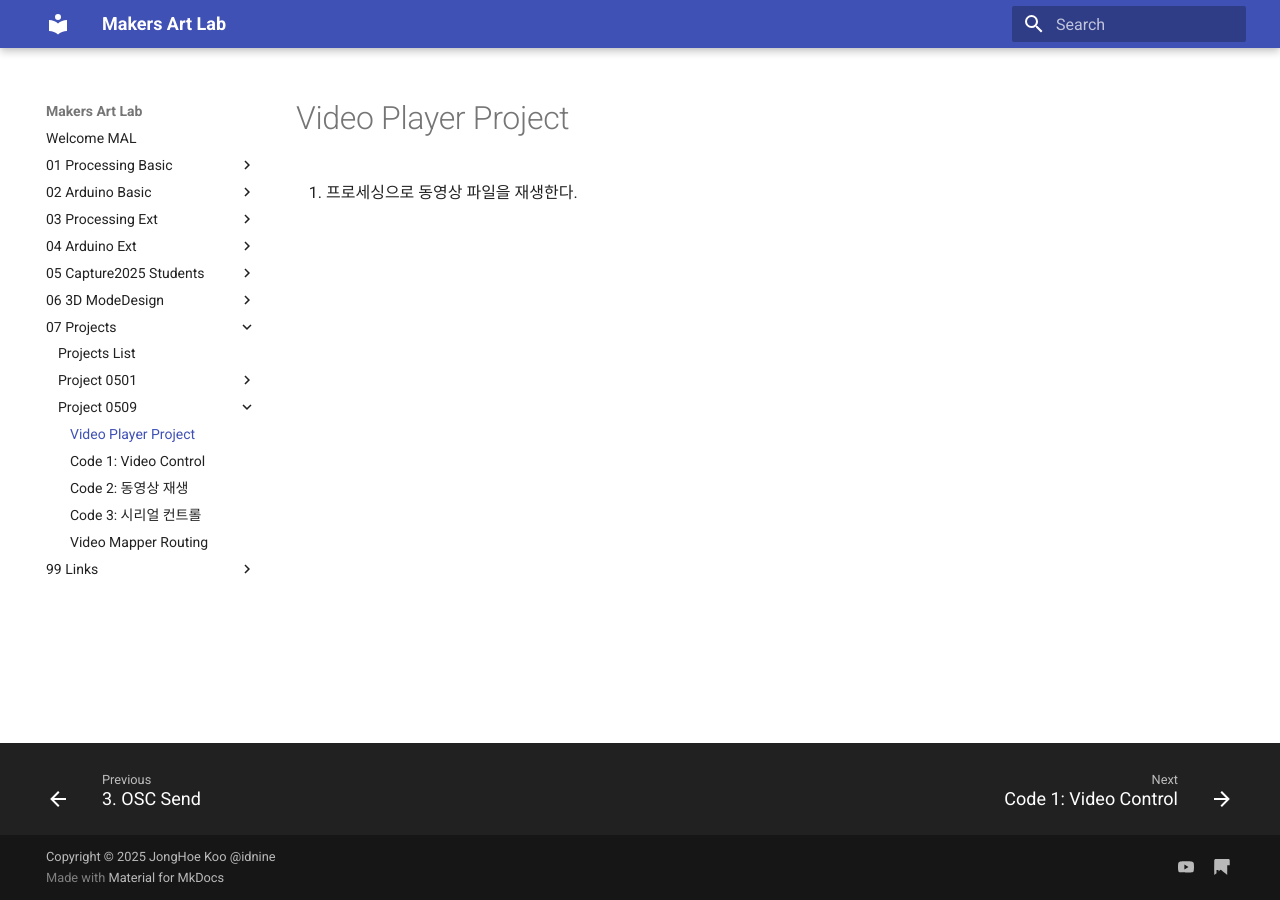
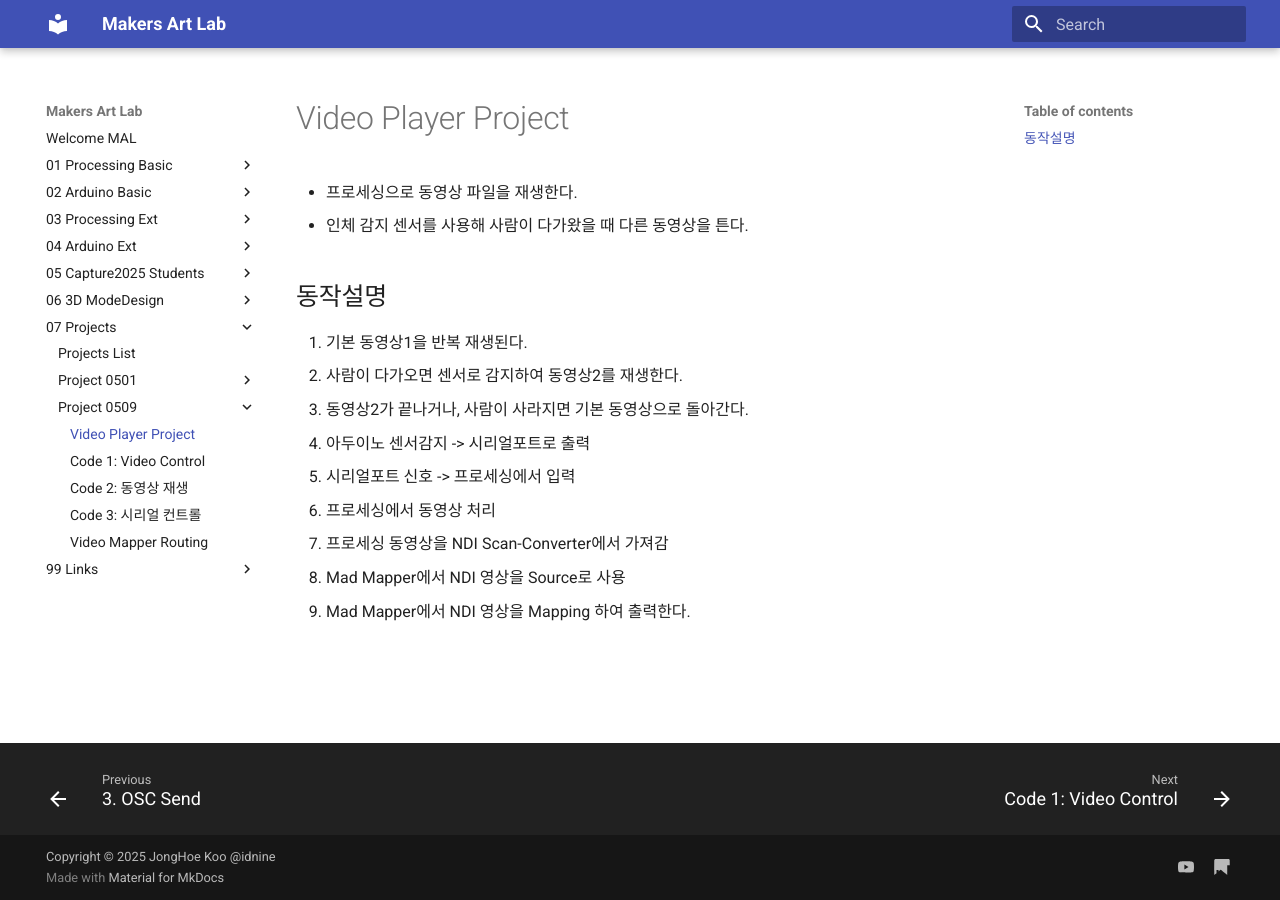
Before and after one commit to jonghoe9/makers-art-lab, an MkDocs documentation site: the page built from docs/07_Projects/Project_0509/index.md, in a window 1280 px wide. Built offline with MkDocs 1.6.1 and Material for MkDocs 9.7.7, drawn with Linux system fonts in a browser that asks for light colours.

```diff
--- a/docs/07_Projects/Project_0509/index.md
+++ b/docs/07_Projects/Project_0509/index.md
@@ -1,3 +1,15 @@
 # Video Player Project
 
-1. 프로세싱으로 동영상 파일을 재생한다.
+* 프로세싱으로 동영상 파일을 재생한다.
+* 인체 감지 센서를 사용해 사람이 다가왔을 때 다른 동영상을 튼다.
+
+## 동작설명
+1. 기본 동영상1을 반복 재생된다.
+1. 사람이 다가오면 센서로 감지하여 동영상2를 재생한다.
+1. 동영상2가 끝나거나, 사람이 사라지면 기본 동영상으로 돌아간다.
+1. 아두이노 센서감지 -> 시리얼포트로 출력
+1. 시리얼포트 신호 -> 프로세싱에서 입력
+1. 프로세싱에서 동영상 처리
+1. 프로세싱 동영상을 NDI Scan-Converter에서 가져감
+1. Mad Mapper에서 NDI 영상을 Source로 사용
+1. Mad Mapper에서 NDI 영상을 Mapping 하여 출력한다.
```
Also changed, not shown: docs/07_Projects/Project_0509/04_videoMapper.md (+3 -0 lines), docs/img/ndi-capture.png (added), docs/img/ndi-mad.png (added).
